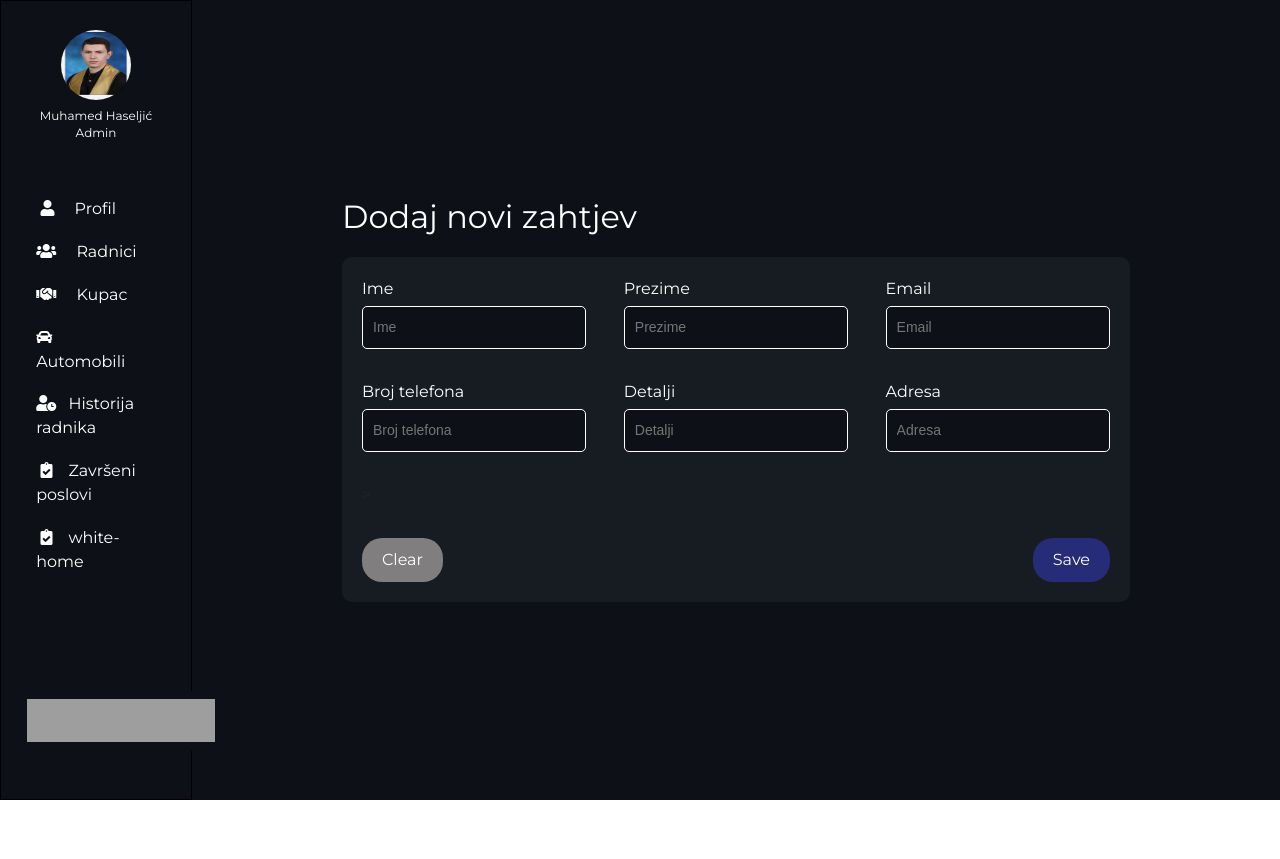
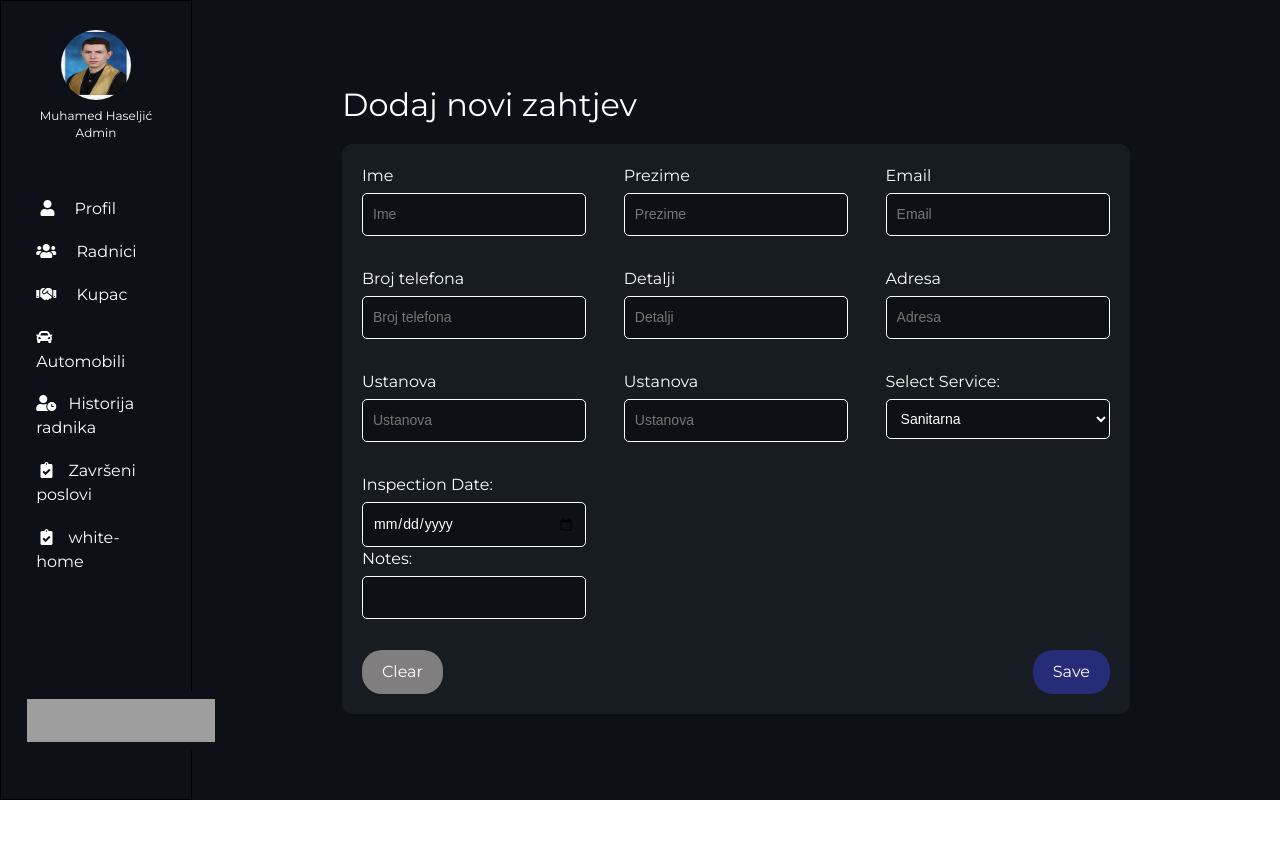
Before and after one commit to muhamedhaseljic/php-IZZISH, a PHP site: page /retro/admin/dodaj_kupca.php in a window 1280 px wide. Shown: the top 859 px of the page. Run offline with PHP 8.4, Linux system fonts and the light colour scheme; some libraries are stand-ins or nearby versions; some web fonts are replaced; grey boxes are pictures that could not be loaded.

Commit message:
dropdown za dodavanje zahtjeva

```diff
--- a/admin/dodaj_kupca.php
+++ b/admin/dodaj_kupca.php
@@ -1,7 +1,7 @@
 <?php
 require_once '../config/config.php';
 require_once '../classes/Kupac.php';
-require_once "../inc/header.php";?>
+require_once "../radnik/header.php";?>
 
 <?php
 
@@ -151,6 +151,20 @@ label{
     color: #fff;
     text-decoration:none;
 }
+.hidden {
+  visibility: hidden;
+  display: none;
+
+
+        }
+.visible {
+  visibility: visible;
+
+}
+.fixed-height {
+            height: 150px; /* Adjust this to your desired form height */
+            position: relative; /* Ensures that the input fields are positioned relative to this container */
+        }
 </style>
 
 
@@ -192,7 +206,39 @@ label{
     <input type="text" id="adress" placeholder="Adresa"  name="adress">
   </div>
 
-  <div class="form-group">></div>
+  <div class="form-group">
+  <label for="ustanova"> Ustanova</label>
+    <input type="text" id="ustanova" placeholder="Ustanova"  name="ustanova">
+  </div>
+
+  <div class="form-group">
+  <label for="ustanova"> Ustanova</label>
+    <input type="text" id="ustanova" placeholder="Ustanova"  name="ustanova">
+  </div>
+
+  <div class="form-group">
+  <label for="service">Select Service:</label>
+        <select id="service" name="service" onchange="showFields()">
+            <option value="sanitarna">Sanitarna</option>
+            <option value="deratizacija">Deratizacija</option>
+        </select>
+  </div>
+
+  <div id="sanitarnaFields" class="form-group ">
+            <label for="inspectionDate">Inspection Date:</label>
+            <input type="date" id="inspectionDate" name="inspectionDate">
+            <br>
+            <label for="sanitarnaNote">Notes:</label>
+            <input type="text" id="sanitarnaNote" name="sanitarnaNote">
+  </div>
+
+  <div id="deratizacijaFields" class="form-group hidden">
+            <label for="trapCount">Trap Count:</label>
+            <input type="number" id="trapCount" name="trapCount">
+            <br>
+            <label for="deratizacijaNote">Notes:</label>
+            <input type="text" id="deratizacijaNote" name="deratizacijaNote">
+        </div>
 
   <div class="form-buttons">
     <button type="reset" id="clearButton" class="custom-clear-btn">Clear</button>
@@ -206,5 +252,24 @@ label{
     </div>
 
 <script>
+    function showFields() {
+            const service = document.getElementById('service').value;
+            const sanitarnaFields = document.getElementById('sanitarnaFields');
+            const deratizacijaFields = document.getElementById('deratizacijaFields');
 
+            // Hide both initially
+            sanitarnaFields.classList.add('hidden');
+            sanitarnaFields.classList.remove('visible');
+            deratizacijaFields.classList.add('hidden');
+            deratizacijaFields.classList.remove('visible');
+
+            // Show the corresponding fields based on the selected value
+            if (service === 'sanitarna') {
+                sanitarnaFields.classList.remove('hidden');
+                sanitarnaFields.classList.add('visible');
+            } else if (service === 'deratizacija') {
+                deratizacijaFields.classList.remove('hidden');
+                deratizacijaFields.classList.add('visible');
+            }
+        }
 </script>
```
